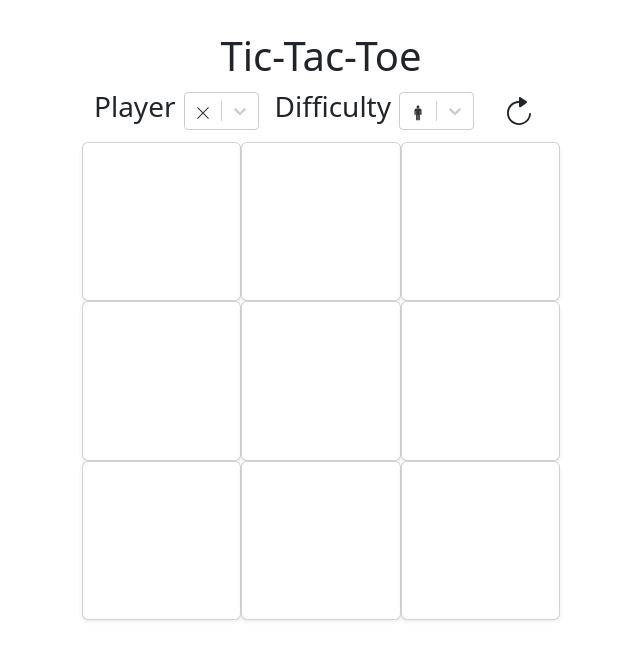
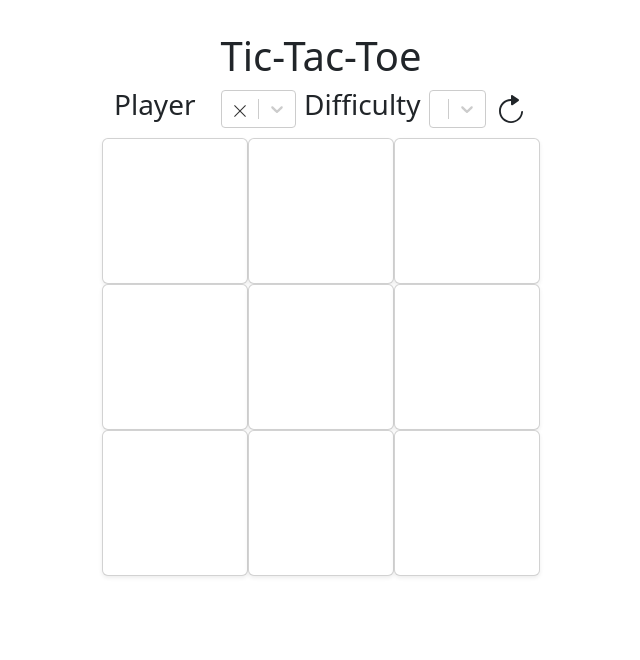
Before and after one commit to DevClarkMiller/tic-tac-toe, a React (Vite) app: page / in a window 1280 px wide. Shown: the top 660 px of the page, without its empty margins (319-959 px from the left). Built offline with nearby package versions, Linux system fonts and the light colour scheme.

Commit message:
Changed styling of tools

```diff
--- a/src/component/GameTools/DifficultySelector.tsx
+++ b/src/component/GameTools/DifficultySelector.tsx
@@ -32,7 +32,7 @@ const DifficultySelector = ({ game, setGame }: GameProp) => {
 	};
 
 	return (
-		<div className="d-flex justify-content-center align-items-center">
+		<div className="w-100 d-flex justify-content-between align-items-center">
 			<h3 className="me-2">Difficulty</h3>
 			<Select<Option, false>
 				isDisabled={game.GameStarted}
--- a/src/component/GameTools/GameTools.tsx
+++ b/src/component/GameTools/GameTools.tsx
@@ -14,7 +14,7 @@ const GameTools = () => {
 	const gameStarted = useMemo(() => game.GameStarted, [game]);
 
 	return (
-		<div className="d-flex mb-2 justify-content-between align-items-start flex-column gap-3 flex-lg-row align-items-lg-center">
+		<div className="d-flex mb-2 justify-content-between align-items-start flex-column gap-2 flex-lg-row align-items-lg-center">
 			<PlayerSymSelector
 				gameStarted={gameStarted}
 				playerSymbol={playerSymbol}
--- a/src/component/GameTools/PlayerSymSelector.tsx
+++ b/src/component/GameTools/PlayerSymSelector.tsx
@@ -1,4 +1,4 @@
-import { useState, type JSX } from 'react';
+import React, { useState, type JSX } from 'react';
 import { CellState } from '@game/CellState';
 
 import Select from 'react-select';
@@ -36,7 +36,7 @@ const PlayerSymSelector = ({
 	};
 
 	return (
-		<div className="d-flex justify-content-center align-items-center">
+		<div className="w-100 d-flex justify-content-between align-items-center">
 			<h3 className="me-2">Player</h3>
 			<Select<Option, false>
 				isDisabled={gameStarted}
--- a/src/component/GameTools/RefreshButton.tsx
+++ b/src/component/GameTools/RefreshButton.tsx
@@ -19,7 +19,7 @@ const RefreshButton = ({ playerSymbol, game, setGame }: RefreshButtonProps) => {
 	return (
 		<button
 			onClick={onClick}
-			className="btn-icon btn bg-transparent fs-2 d-flex align-content-center icon-link-hover"
+			className="p-0 btn-icon btn bg-transparent fs-2 d-flex align-content-center icon-link-hover"
 		>
 			<IoIosRefresh />
 		</button>
```
